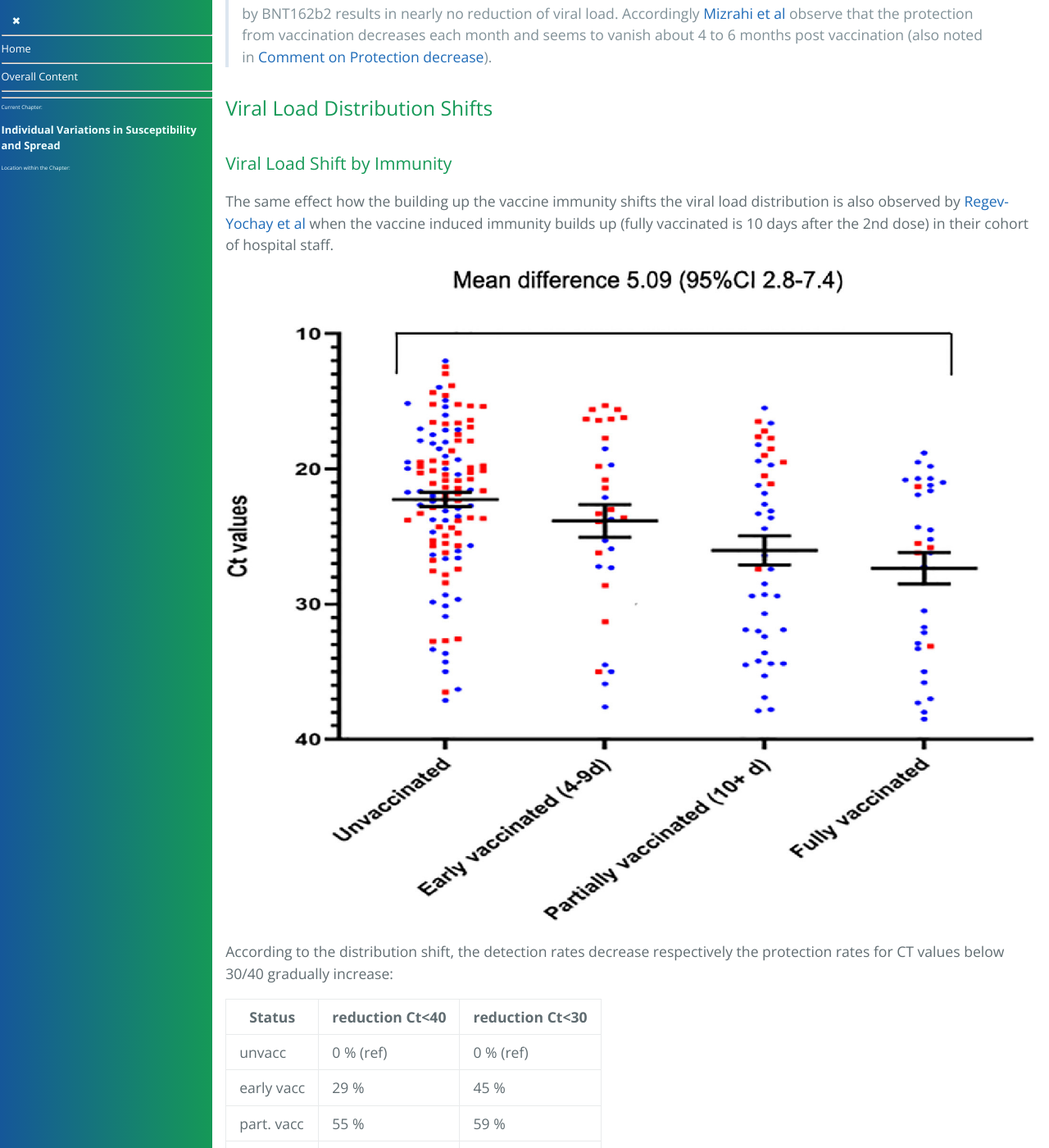
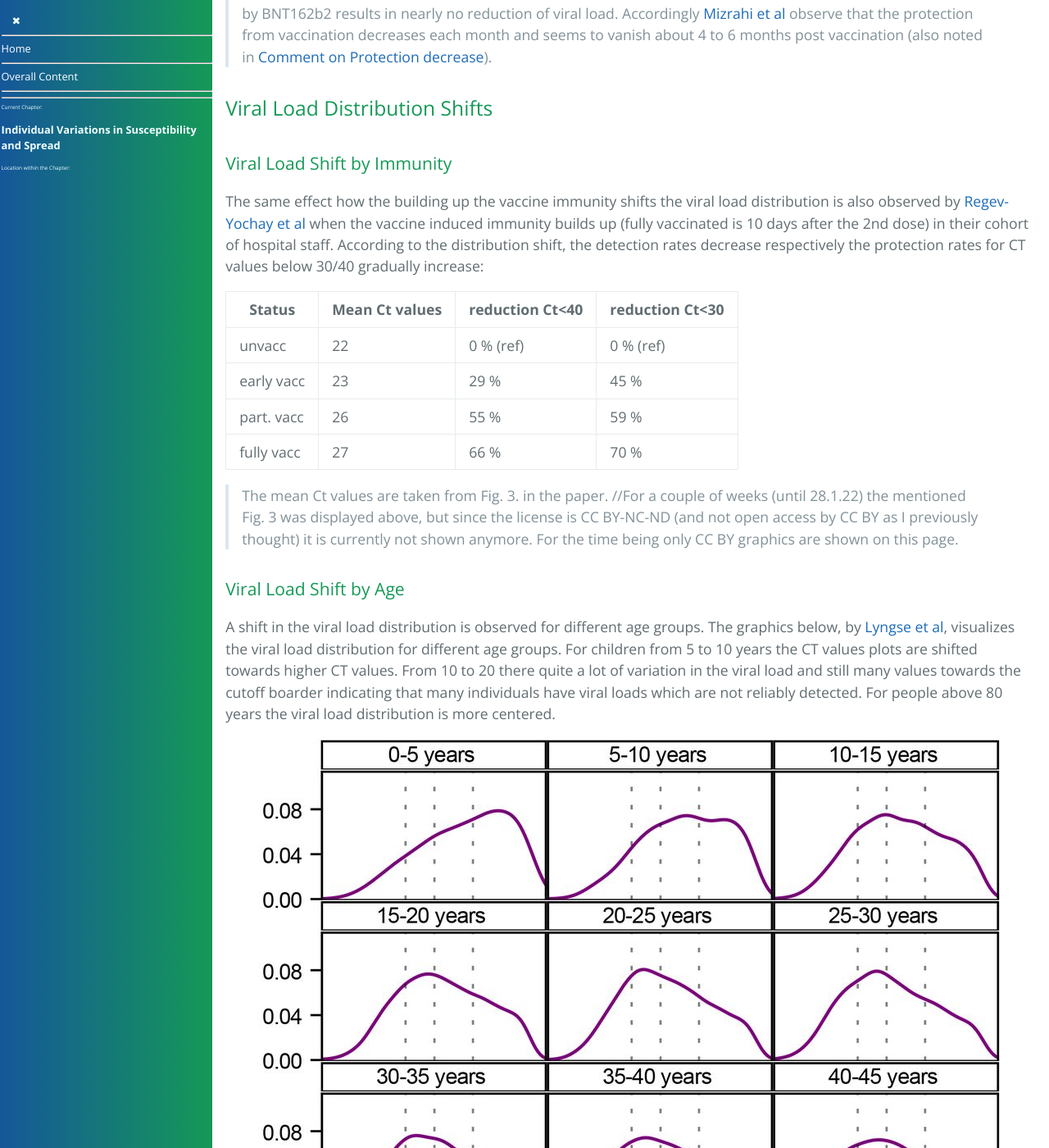
Before and after one commit to forestgrape/coronavirus, a Jekyll site: the page built from 5_epidemiological/individual_susceptibility_and_transmission.md, in a window 1280 px wide and 1400 px high, scrolled down 7560 px. Shown: the whole window at 82% size. Built offline with Jekyll 4.4.1, drawn with Linux system fonts in a browser that asks for light colours; our own code applies the rules of GitHub Pages for plain Markdown files; some of the changed text lies outside the part shown.

Commit message:
rm graphics since  from CC BY-NC-ND paper

```diff
--- a/5_epidemiological/individual_susceptibility_and_transmission.md
+++ b/5_epidemiological/individual_susceptibility_and_transmission.md
@@ -175,18 +175,17 @@ Specifically, if an immune protection shifts the viral load distribution to lowe
 #### Viral Load Distribution Shifts
 
 ##### Viral Load Shift by Immunity
-The same effect how the building up the vaccine immunity shifts the viral load distribution is also observed by [Regev-Yochay et al](#summary-regev-yochay) when the vaccine induced immunity builds up (fully vaccinated is 10 days after the 2nd dose) in their cohort of hospital staff.
+The same effect how the building up the vaccine immunity shifts the viral load distribution is also observed by [Regev-Yochay et al](#summary-regev-yochay) when the vaccine induced immunity builds up (fully vaccinated is 10 days after the 2nd dose) in their cohort of hospital staff. According to the distribution shift, the detection rates decrease respectively the protection rates for CT values below 30/40 gradually increase:
 
-![Viral Load by Vaccination Status](images/ry_viral_load.jpg)
+Status  | Mean Ct values | reduction Ct<40 | reduction Ct<30
+--|--|--|--
+unvacc     | 22   |0 % (ref) | 0 % (ref)
+early vacc | 23   | 29 % | 45 %
+part. vacc | 26   | 55 % | 59 %
+fully vacc | 27   | 66 % | 70 %
 
-According to the distribution shift, the detection rates decrease respectively the protection rates for CT values below 30/40 gradually increase:
+> The mean Ct values are taken from Fig. 3. in the paper. //For a couple of weeks (until 28.1.22) the mentioned Fig. 3 was displayed above, but since the license is CC BY-NC-ND (and not open access by CC BY as I previously thought) it is currently not shown anymore. For the time being only CC BY graphics are shown on this page.
 
-Status  | reduction Ct<40 | reduction Ct<30
---|--|--
-unvacc     | 0 % (ref) | 0 % (ref)
-early vacc | 29 % | 45 %
-part. vacc | 55 % | 59 %
-fully vacc | 66 % | 70 %
 
 
 <!--
@@ -997,6 +996,9 @@ Protection against reinfection at least months after first infection:
 #### Summary Lyngse
 Lyngse, F.P., Mølbak, K., Franck, K.T., Nielsen, C., Skov, R.L., Voldstedlund, M., Cohen, A.S. and Kirkeby, C.T., 2021. Association between SARS-CoV-2 Transmissibility, Viral Load, and Age in Households. medRxiv.
 
+#### Honge
+Hønge BL, Hindhede L, Kaspersen KA, Harritshøj LH, Mikkelsen S, Holm DK, Nilsson AC, Sækmose SG, Sørensen E, Aagaard B, Hjalgrim H. Long-term detection of SARS-CoV-2 antibodies after infection and risk of re-infection. International Journal of Infectious Diseases. 2022 Jan 22.
+
 
 ### Refs Cohort Studies in Qatar
 
```
